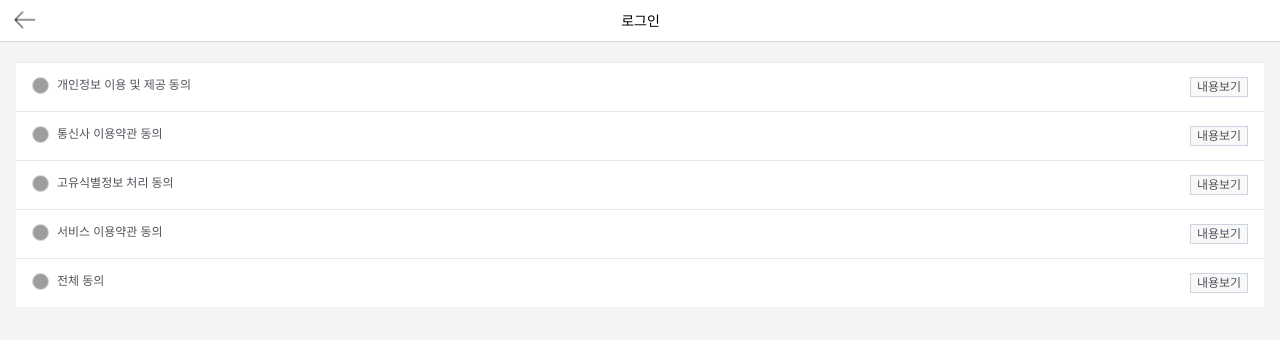
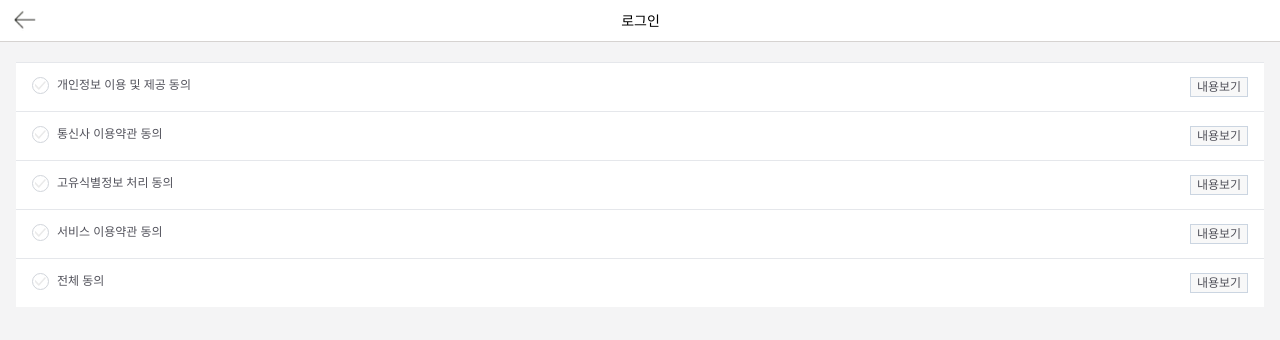
Before and after one commit to 4-ComehereTeam/ssg-client, a Next.js app: page /member/certification in a window 1280 px wide. Shown: the top 340 px of the page. Built offline with nearby package versions, Linux system fonts and the light colour scheme; grey boxes are pictures that could not be loaded.

Commit message:
fix: 체크박스 크기 고정되도록 수정

```diff
--- a/src/components/ui/Checkbox.tsx
+++ b/src/components/ui/Checkbox.tsx
@@ -14,26 +14,26 @@ export default function Checkbox({
   checkboxShape = "rounded-full",
 }: CheckboxProps) {
   return (
-    <div className="basis-3/4 flex flex-row gap-2">
+    <div className="basis-3/4 flex flex-row leading-4">
       <input
         id={id}
         type="checkbox"
         onChange={onChange}
         checked={checked}
         className={`
+        flex-none w-[17px] h-[17px]
         appearance-none
-        w-[17px] h-[17px]
         border border-gray-300 ${checkboxShape}
-        bg-[url('/assets/images/check.svg')]
         bg-no-repeat
         bg-center
         checked:bg-[#FE5B5B] focus:outline-none
         checked:bg-no-repeat
         checked:bg-center
         checked:bg-[url('/asset/images/check.svg')]
+        disabled: bg-[url('/asset/images/check.svg')]
         `}
       />
-      <label htmlFor={id} className="basis-3/4">
+      <label htmlFor={id} className=" pl-2">
         {text}
       </label>
     </div>
```
